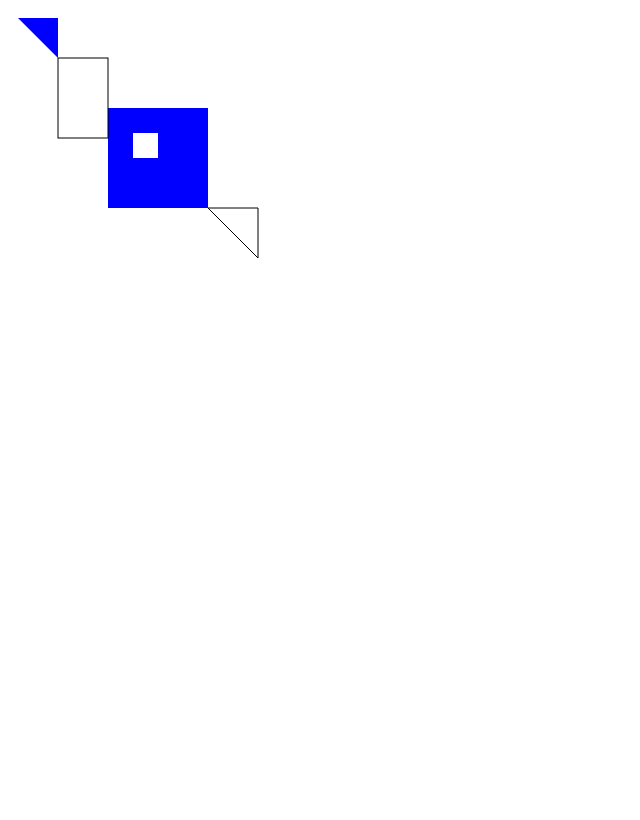
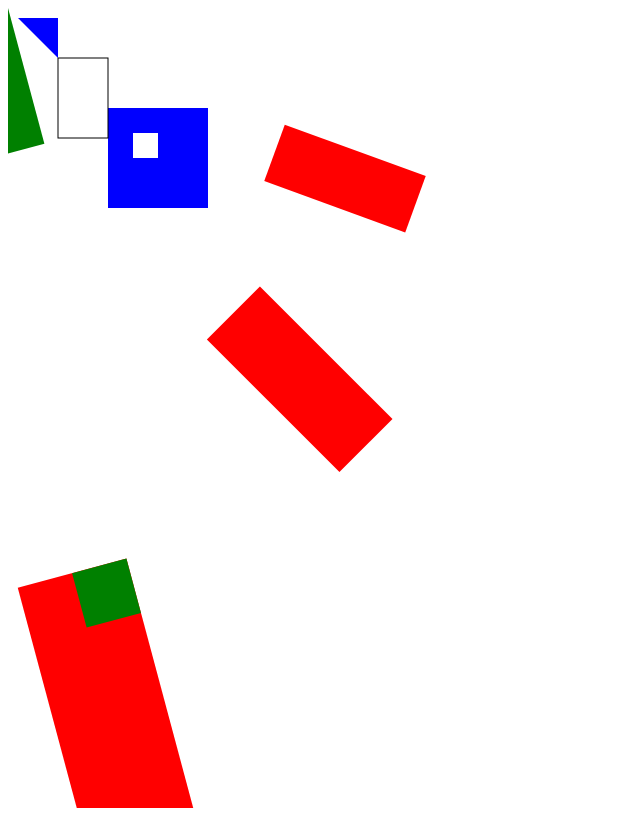
Before and after one commit to hconley6695/html_canvas, a plain HTML site: page index.html in a window 1280 px wide. Shown: the whole page, without its empty margins (0-640 px from the left). Drawn offline with Linux system fonts and the light colour scheme.

Commit message:
learning more built-in canvas functions and how they create drawings

```diff
--- a/index.html
+++ b/index.html
@@ -5,8 +5,11 @@
 	<link rel="stylesheet" type="text/css" href="style.css">
 </head>
 <body>
-<canvas id="c" width="600" height="600"></canvas>
+<canvas id="c" width="800" height="800"></canvas>
 <script>
+
+	// SERVER IS AT HTTPS://LOCALHOST:8000
+	// COMMAND LINE: python -m SimpleHTTPServer 8000
 	var c = document.querySelector('#c');
 	var ctx = c.getContext("2d");
 
@@ -51,19 +54,19 @@
 	ctx.lineTo(250, 250);
 	ctx.lineTo(250, 200);
 	ctx.lineTo(200, 200);
-	ctx.stroke();
+	// ctx.stroke();
 	// will make all values twice as large on the x axis and three times as large on the y axis.
 
 	// Translation
 	// translate(x,y) moves all subsequent draw commands by x number of pixels on horizontally and y pixels vertically.
 	// moves all elements drawn after it 20 pixels to the rights and 40 pixels down.
-	ctx.translate(20,40);
+	// ctx.translate(20,40);
 
 	// Rotation
 	// ctx.rotate(angleRadians) rotates an object a certain number of radians (generally) about its center. You may have learned about radians in school but here's a handy formula to convert a value from degrees to radians.
 	// radians = degrees * (Math.PI/180)
 
-	ctx.rotate(10);
+	// ctx.rotate(10);
 
 	// Don't ask us why everything in Computer Graphics uses radians. We have no idea. :)
 
@@ -72,6 +75,76 @@
 
 	// It’s important to note that whatever transformations apply for all subsequent objects until you reverse them.
 
+	ctx.fillStyle = "red";
+	ctx.scale(1.5, 1.5);
+	ctx.rotate(20 * Math.PI/180);
+	ctx.beginPath();
+	ctx.moveTo(200, 10);
+	ctx.lineTo(200, 50);
+	ctx.lineTo(300, 50);
+	ctx.lineTo(300, 10);
+	ctx.lineTo(200, 10);
+	ctx.fill();
+
+	ctx.fillStyle = "red";
+	ctx.scale(1.25, 1.25);
+	ctx.rotate(20*1.25 * Math.PI/180);
+	ctx.beginPath();
+	ctx.moveTo(200, 10);
+	ctx.lineTo(200, 50);
+	ctx.lineTo(300, 50);
+	ctx.lineTo(300, 10);
+	ctx.lineTo(200, 10);
+	ctx.fill();
+
+	ctx.fillStyle = "red";
+	ctx.scale(1.5, 1.5);
+	ctx.rotate(20*1.5 * Math.PI/180);
+	ctx.beginPath();
+	ctx.moveTo(200, 10);
+	ctx.lineTo(200, 50);
+	ctx.lineTo(300, 50);
+	ctx.lineTo(300, 10);
+	ctx.lineTo(200, 10);
+	ctx.fill();
+
+
+// Every canvas object contains a stack of drawing states. Stacks are data structures that only let you push new items at one end. When you retrieve an item, it's the last item that was pushed or Last In-First Out(LIFO).
+
+// Let's see how this would work in code. Let's say you wanted to draw a couple rectangles in different colors. For this small example, we could get away with reassigning the fillStyle each time instead of using save and restore.
+ctx.rotate(0 * Math.PI/180);
+ctx.fillStyle = "green";
+ctx.fillRect(0,0,50,50);
+
+// Save state with green fill
+ctx.save();
+ctx.fillStyle = "yellow";
+ctx.fillRect(100,100,10,10);
+// Restore to green fill
+ctx.restore();
+
+ctx.fillRect(200,10,20,20);
+
+
+// The canvas state can store:
+
+// The current transformation matrix (rotation, scaling, translation)
+// strokeStyle
+// fillStyle
+// font
+// globalAlpha
+// lineWidth
+// lineCap
+// lineJoin
+// miterLimit
+// shadowOffsetX
+// shadowOffsetY
+// shadowBlur
+// shadowColor
+// globalCompositeOperation
+// textAlign
+// textBaseline
+// The current clipping region
 </script>
 </body>
 </html>
```
